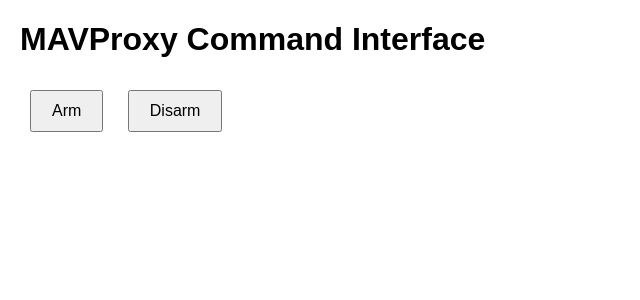
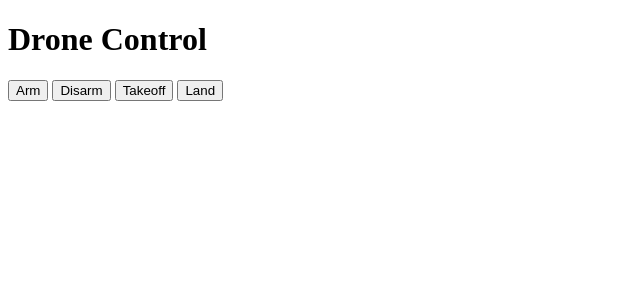
Before and after one commit to niklashempel/iot-drone, a Flask app: page / in a window 1280 px wide. Shown: the top 300 px of the page, without its empty margins (0-640 px from the left). Run offline with Flask 3, Linux system fonts and the light colour scheme; parts of the project's set-up code (start-up, migrations or seed data) failed here and were passed over.

Commit message:
Implement drone control commands and update README

```diff
--- a/backend/app.py
+++ b/backend/app.py
@@ -1,11 +1,10 @@
 from flask import Flask, request, jsonify, render_template
-from pymavlink import mavutil
+from drone import Drone
 
 app = Flask(__name__)
 
-# Connect to MAVProxy's UDP interface
-master = mavutil.mavlink_connection('udp:127.0.0.1:14550')
-master.wait_heartbeat()
+drone = Drone()
+drone.connect()
 
 # Serve the HTML file
 @app.route('/')
@@ -19,21 +18,13 @@ def send_command():
         return jsonify({"error": "No command provided"}), 400
 
     if command == "arm":
-        master.mav.command_long_send(
-            master.target_system,
-            master.target_component,
-            mavutil.mavlink.MAV_CMD_COMPONENT_ARM_DISARM,
-            0, 1, 0, 0, 0, 0, 0, 0
-        )
-        return jsonify({"status": "Vehicle armed"})
+        return jsonify(drone.arm()), 200
     elif command == "disarm":
-        master.mav.command_long_send(
-            master.target_system,
-            master.target_component,
-            mavutil.mavlink.MAV_CMD_COMPONENT_ARM_DISARM,
-            0, 0, 0, 0, 0, 0, 0, 0
-        )
-        return jsonify({"status": "Vehicle disarmed"})
+        return jsonify(drone.disarm()), 200
+    elif command == "takeoff":
+        return jsonify(drone.takeoff()), 200
+    elif command == "land":
+        return jsonify(drone.land()), 200
     else:
         return jsonify({"error": "Unsupported command"}), 400
 
--- a/backend/templates/index.html
+++ b/backend/templates/index.html
@@ -4,57 +4,43 @@
 <head>
     <meta charset="UTF-8">
     <meta name="viewport" content="width=device-width, initial-scale=1.0">
-    <title>MAVProxy Controller</title>
-    <style>
-        body {
-            font-family: Arial, sans-serif;
-            margin: 20px;
-        }
-
-        button {
-            margin: 10px;
-            padding: 10px 20px;
-            font-size: 16px;
-        }
-
-        #response {
-            margin-top: 20px;
-            color: green;
-        }
-
-        #error {
-            margin-top: 20px;
-            color: red;
-        }
-    </style>
+    <title>Drone Control</title>
 </head>
 
 <body>
-    <h1>MAVProxy Command Interface</h1>
+    <h1>Drone Control</h1>
     <button onclick="sendCommand('arm')">Arm</button>
     <button onclick="sendCommand('disarm')">Disarm</button>
+    <button onclick="sendCommand('takeoff')">Takeoff</button>
+    <button onclick="sendCommand('land')">Land</button>
     <div id="response"></div>
     <div id="error"></div>
+    <div id="telemetry"></div>
     <script>
         async function sendCommand(command) {
             try {
                 document.getElementById('response').textContent = '';
                 document.getElementById('error').textContent = '';
 
+                const body = { command: command };
+                if (command === 'takeoff') {
+                    body.altitude = 10;  // Default takeoff altitude is 10 meters
+                }
+
                 const response = await fetch('http://127.0.0.1:5000/command', {
                     method: 'POST',
                     headers: { 'Content-Type': 'application/json' },
-                    body: JSON.stringify({ command: command })
+                    body: JSON.stringify(body)
                 });
 
                 if (!response.ok) {
-                    throw new Error('Failed to send command: ' + (await response.text()));
+                    throw new Error('Failed to send command');
                 }
 
                 const data = await response.json();
-                document.getElementById('response').textContent = 'Response: ' + JSON.stringify(data);
+                document.getElementById('response').textContent = JSON.stringify(data);
             } catch (error) {
-                document.getElementById('error').textContent = 'Error: ' + error.message;
+                document.getElementById('error').textContent = error.message;
             }
         }
     </script>
```
Also changed, not shown: backend/command.py (deleted, +0 -17 lines), backend/drone.py (added, +70 -0 lines), README.md.
